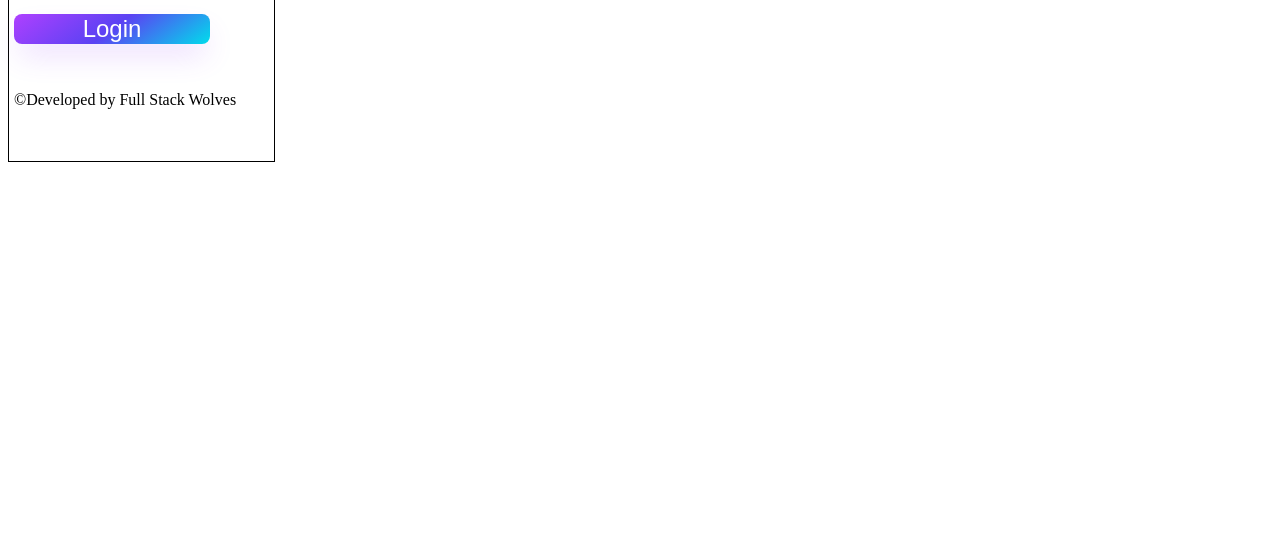
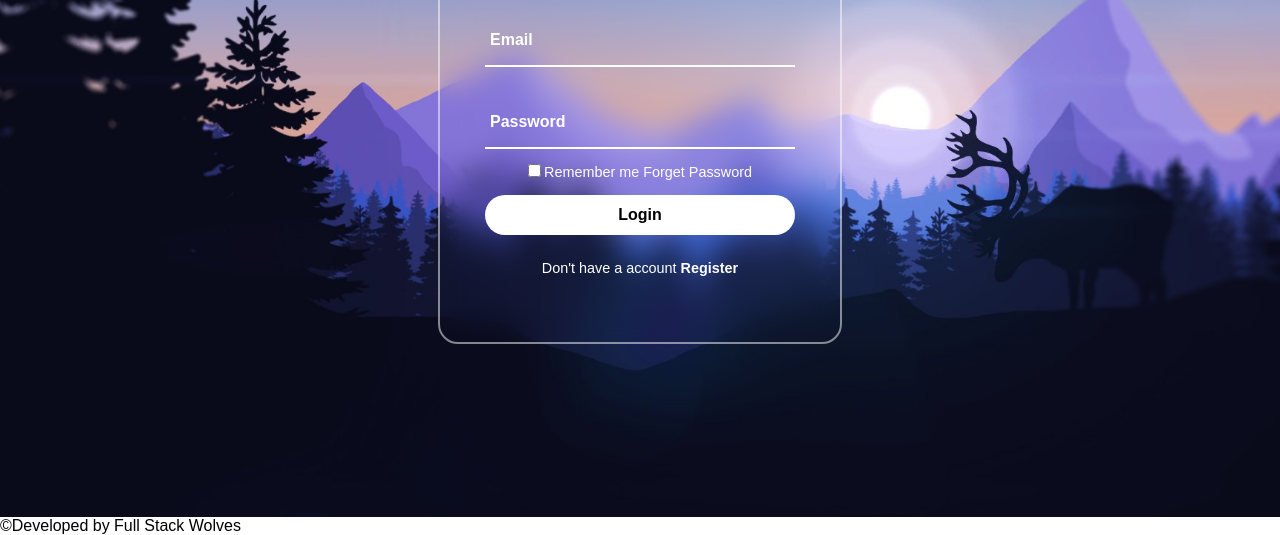
Before and after one commit to bex29/Protected-password-stock-watchlist-, a plain HTML site: page login page.html in a window 1280 px wide. Shown: the part 283-818 px from the top of the page. Drawn offline with Linux system fonts and the light colour scheme; a web font is replaced by a local one.

Commit message:
login page updated

```diff
--- a/login page.html
+++ b/login page.html
@@ -7,12 +7,30 @@
         <!--<script src="main_java.js"></script>-->
     </head>
     <body>
-        <div class="LoginColumn">
-            <h1>Protected Diary</h1>
-            Login: <input class="login" id="username" type="text"><br>                      <!--username entry-->
-            Password:  <input class="login" id="password" type="text"><br>                  <!--password entry-->
-            <button>Login</button>
-        </div>
+        <section>
+            <div class="form-box">
+                <div class="form-value">
+                    <form action="">
+                        <h2>Login</h2>
+                        <div class="inputbox">
+                            <input type="email" required>                    <!--username entry-->
+                            <label for="">Email</label>
+                        </div>
+                        <div class="inputbox">
+                            <input type="password" required>                      <!--password entry-->
+                            <label for="">Password</label>
+                        </div>
+                        <div class="forget">
+                            <label><input type="checkbox">Remember me <a href=""> Forget Password</a></label>
+                        </div>
+                        <button>Login</button>
+                        <div class="register">
+                            <p>Don't have a account <a href="#"> Register</a></p>
+                        </div>
+                    </form>
+                </div>
+            </div>
+        </section>
         <footer>
             <p id="copyright">&#169;Developed by Full Stack Wolves</p>
         </footer>
--- a/login.css
+++ b/login.css
@@ -1,72 +1,114 @@
 /*login column*/
-body{
-    border-style: solid;
-    border-width: 1px;
-    padding:5px;
-    width:auto;
-    height: auto;
-    line-height: 5em;
-    position: absolute;
-    align-items: center;
+@import url("https://fonts.googleapis.com/css2?family=poppins+sans-serif");
+*{
+    margin:0;
+    padding : 0;
+    font-family:"poppins",sans-serif;
+}
+section{
+  display:flex;
+  justify-content: center;
+  align-items: center;
+  min-height:100vh;
+  width:100%;
+  background : url("./resources/loginbg/7187391.jpg")no-repeat;
+  background-position: center;
+  background-size: cover;
 
 }
-/*Heading 1*/
-h1{
-    text-align: center;
+.form-box{
+  position:relative;
+  width:400px;
+  height:450px;
+  background: transparent;
+  backdrop-filter:blur(15px);
+  border: 2px solid rgba(255,255,255,0.5);
+  border-radius:20px;
+  display:flex;
+  justify-content: center;
+  align-items:center;
 }
-/*button*/
-button {
-  align-items: center;
-  background-image: linear-gradient(144deg,#AF40FF, #5B42F3 50%,#00DDEB);
-  border: 0;
-  border-radius: 8px;
-  box-shadow: rgba(151, 65, 252, 0.2) 0 15px 30px -5px;
-  box-sizing: border-box;
-  color: #FFFFFF;
-  display: flex;
-  font-family: Phantomsans, sans-serif;
-  font-size: 20px;
-  justify-content: center;
-  line-height: 1em;
-  max-width: 100%;
-  min-width: 140px;
-  padding: 3px;
+h2{
+  font-size: 2em;
+  color: #fff;
+  text-align: center;
+}
+.inputbox{
+  position:relative;
+  margin: 30px 0;
+  width:310px;
+  border-bottom: 2px solid #fff;
+}
+.inputbox label{
+  position:absolute;
+  top:50%;
+  left:5px;
+  transform:translateY(-50%);
+  color:#fff;
+  font-size:1em;
+  pointer-events: none;
+  transition:1s;
+  font-weight: 800;
+}
+input:focus ~ label,
+input:valid ~ label{
+  top: -5px;
+}
+.inputbox input{
+  width:100%;
+  height:50px;
+  background:transparent;
+  border: none;
+  outline:none;
+  font-size:1em ;
+  padding:0 35px 0 5px;
+  color:#fff;
+}
+.forget{
+  margin: -15px 0 15px;
+  font-size: .9em;
+  color:#fff;
+  display:flex;
+  justify-content:center;
+}
+.forget label input{
+  margin-right: 3px;
+}
+.forget label a{
+  color:#fff;
   text-decoration: none;
-  user-select: none;
-  -webkit-user-select: none;
-  touch-action: manipulation;
-  white-space: nowrap;
+}
+.forget label a:hover{
+  text-decoration: underline;
+}
+button{
+  width:100%;
+  height:40px;
+  border-radius: 40px;
+  background:#fff;
+  border: none;
+  outline:none;
   cursor: pointer;
+  font-size: 1em;
+  font-weight: 600;
 }
-
-button:active,
-button:hover {
-  outline: 0;
+.register{
+  font-size:.9em;
+  color:#fff;
+  text-align: center;
+  margin:25px 0 10px;
 }
-
-button span {
-  background-color: rgb(5, 6, 45);
-  padding: 16px 24px;
-  border-radius: 6px;
-  width: 100%;
-  height: 100%;
-  transition: 300ms;
+.register p a{
+  text-decoration: none;
+  color:#fff;
+  font-weight:600;
 }
-
-button:hover span {
-  background: none;
+.register p a:hover{
+  text-decoration: underline;
 }
-
-@media (min-width: 768px) {
-  button {
-    font-size: 24px;
-    min-width: 196px;
-  }
+.footer p{
+  background:transparent;
+  text-align: center;
+  font-weight: 1000;
+  position:relative;
 }
-
-
-/*footer */
-.copyright{
-    text-align: center;
-    color: blue;
-}
```
Also changed, not shown: temporary/notesNaman.txt (+59 -2 lines), resources/loginbg/7187391.jpg (added), resources/loginbg/loginbg.jpg (added), 3 other files.
